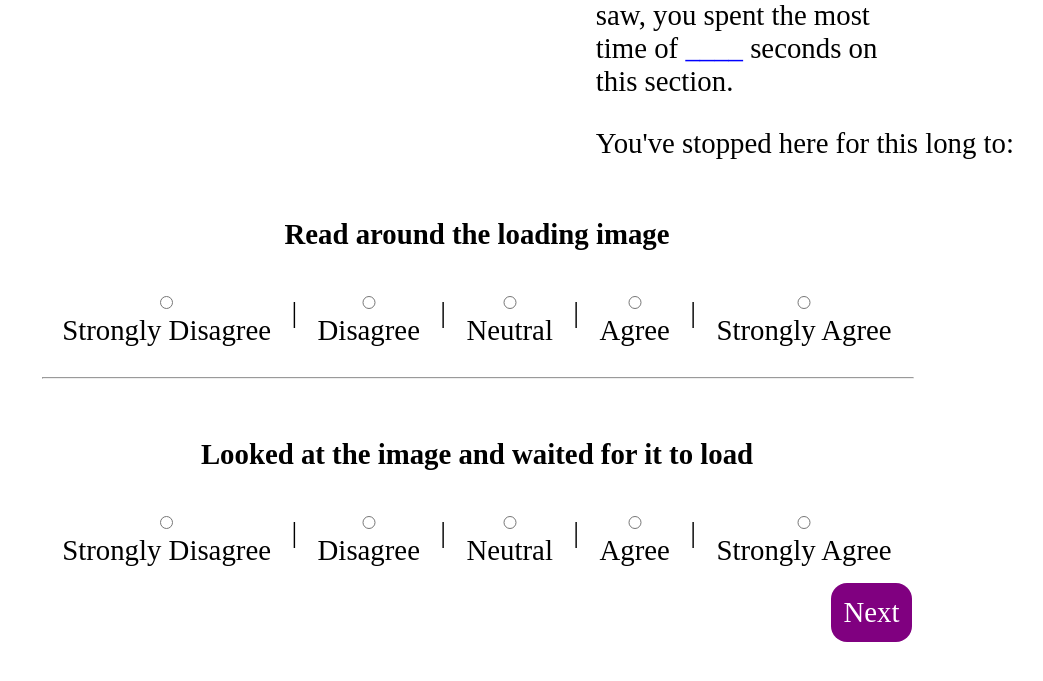
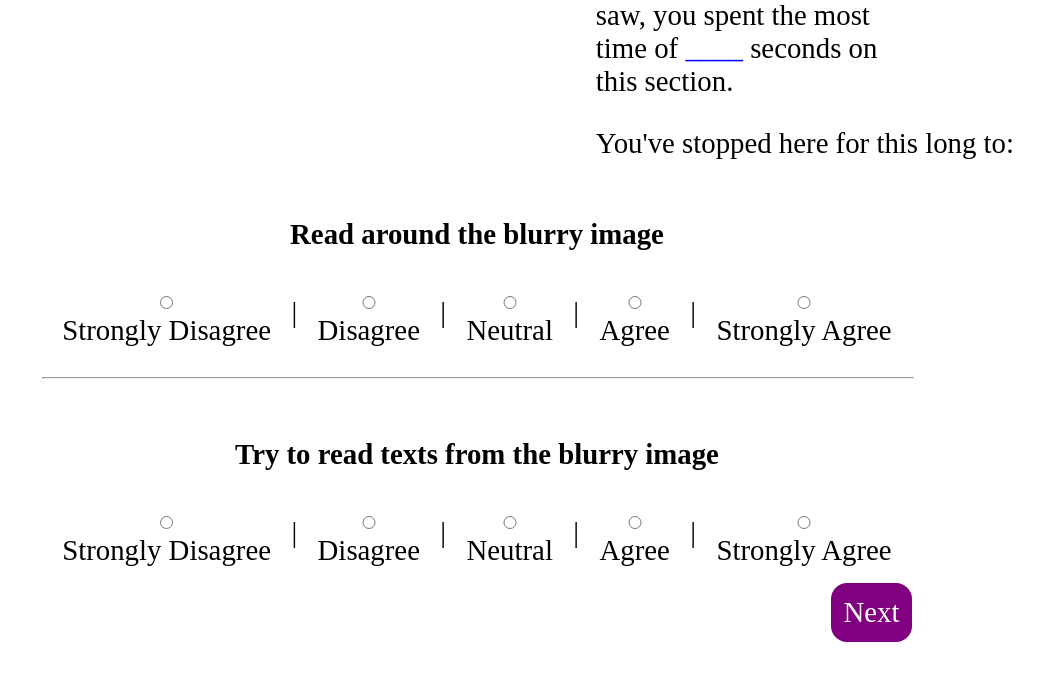
Before and after one commit to sokennguyen/thesis, a plain HTML site: page static/survey/2-3.html in a window 1280 px wide. Shown: the part 103-784 px from the top of the page, without its empty margins (163-1206 px from the left). Drawn offline with Linux system fonts and the light colour scheme; no server answers.

Commit message:
wording 2-3

```diff
--- a/static/survey/2-3.html
+++ b/static/survey/2-3.html
@@ -33,7 +33,7 @@
                     <div class="another-form-wrapper">
                         <form method="post" class="answer" >
                             <div class="content">
-                                <p><b>Read around the loading image</b></p>
+                                <p><b>Read around the blurry image</b></p>
                             </div>
                             <div class="selection-container">
                                 <div class="selection">
@@ -63,7 +63,7 @@
                             </div>
                             <hr style="width: 100%;"/>
                             <div class="content">
-                                <p><b>Looked at the image and waited for it to load</b></p>
+                                <p><b>Try to read texts from the blurry image</b></p>
                             </div>
                             <div class="selection-container">
                                 <div class="selection">
```
